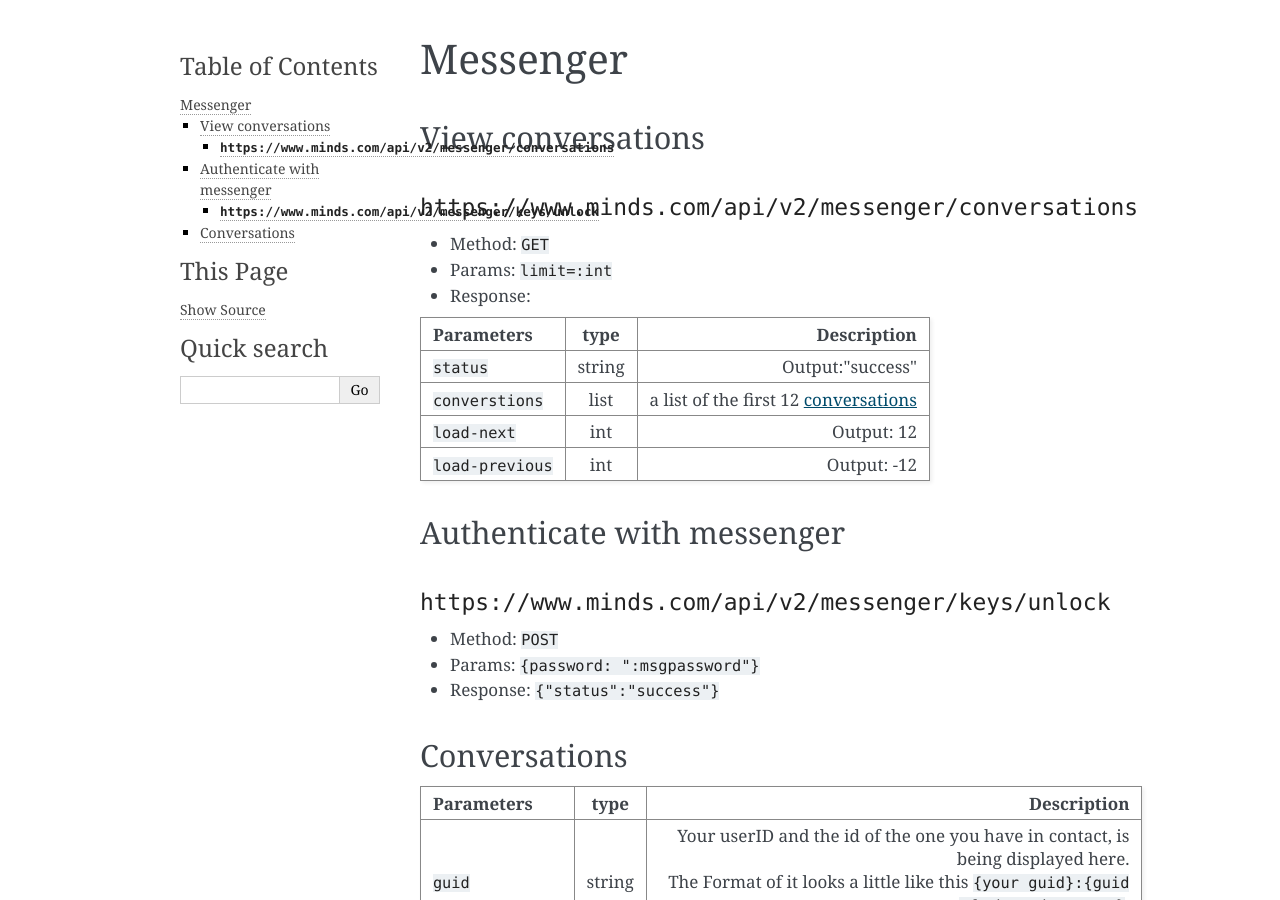
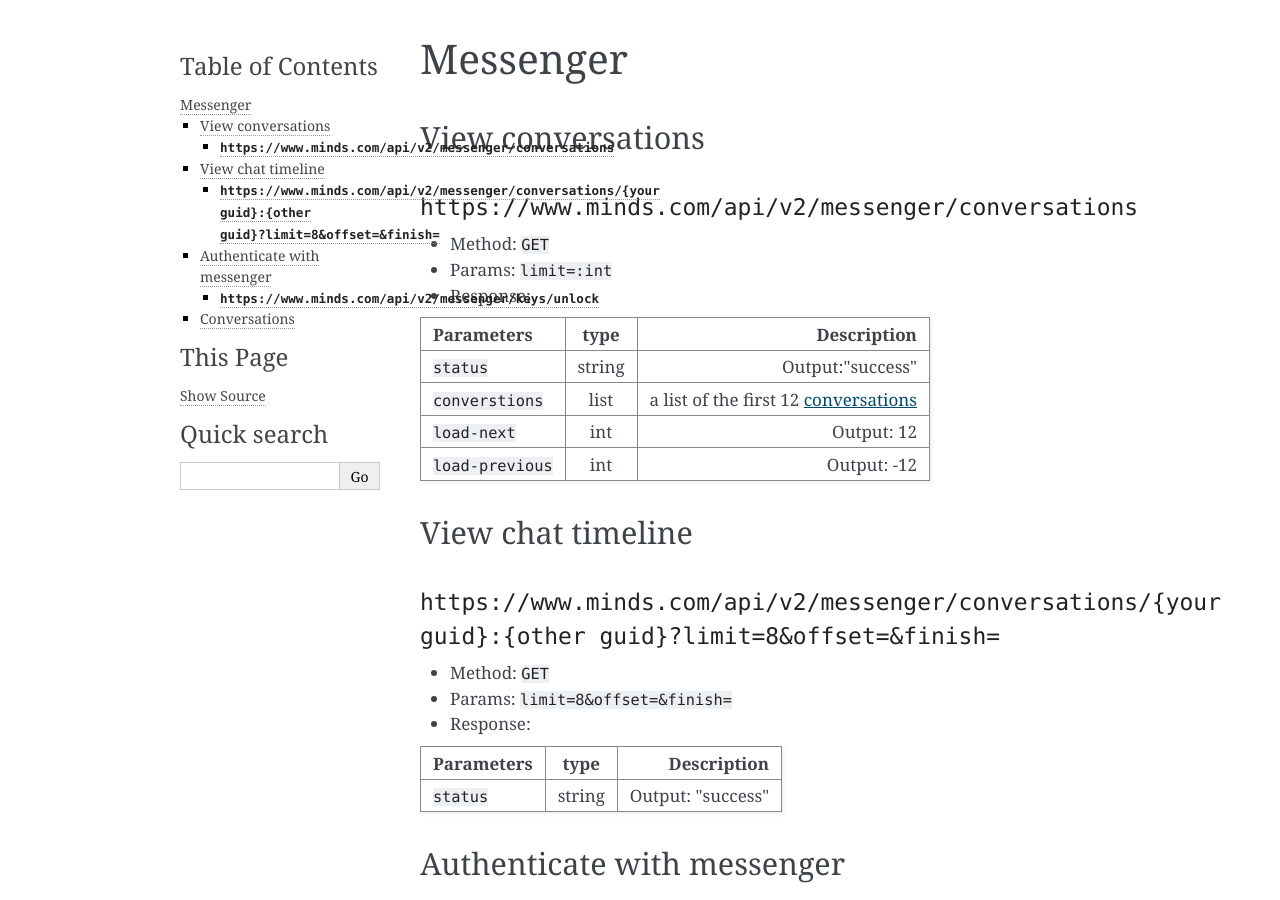
Before and after one commit to Serkan-devel/Illuminaten-schnittstelle, a Sphinx documentation site: the page built from docs/messenger.md, in a window 1280 px wide and 900 px high. Built offline with Sphinx 7.4.7, drawn with Linux system fonts in a browser that asks for light colours.

Commit message:
conversation timeline

```diff
--- a/docs/messenger.md
+++ b/docs/messenger.md
@@ -13,6 +13,16 @@
 | `converstions` | list | a list of the first 12 [conversations](#conversations) |
 | `load-next` | int | Output: 12 |
 | `load-previous` | int | Output: -12 |
+
+### View chat timeline
+#### `https://www.minds.com/api/v2/messenger/conversations/{your guid}:{other guid}?limit=8&offset=&finish=`
+* Method: `GET`
+* Params: `limit=8&offset=&finish=`
+* Response:
+
+| Parameters | type | Description |
+| --- |:---:|---:|
+| `status` | string | Output: "success" |
 
 ### Authenticate with messenger
 #### `https://www.minds.com/api/v2/messenger/keys/unlock`
```
